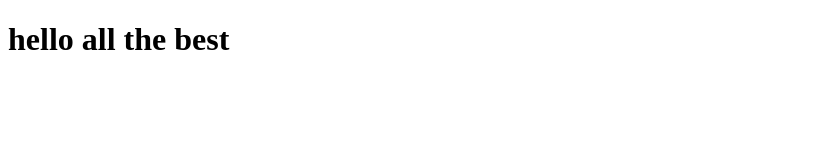
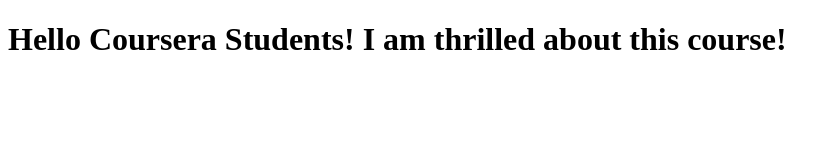
Before and after one commit to alone163/angular-project, a plain HTML site: page index.html in a window 1280 px wide. Shown: the whole page, without its empty margins (0-839 px from the left). Drawn offline with Linux system fonts and the light colour scheme.

Commit message:
Next version of web file

```diff
--- a/index.html
+++ b/index.html
@@ -2,9 +2,9 @@
 <html lang="en" dir="ltr">
   <head>
     <meta charset="utf-8">
-    <title></title>
+    <title>Hello Coursera</title>
   </head>
   <body>
-    <h1>hello all the best</h1>
+    <h1>Hello Coursera Students! I am thrilled about this course!</h1>
   </body>
 </html>
```
